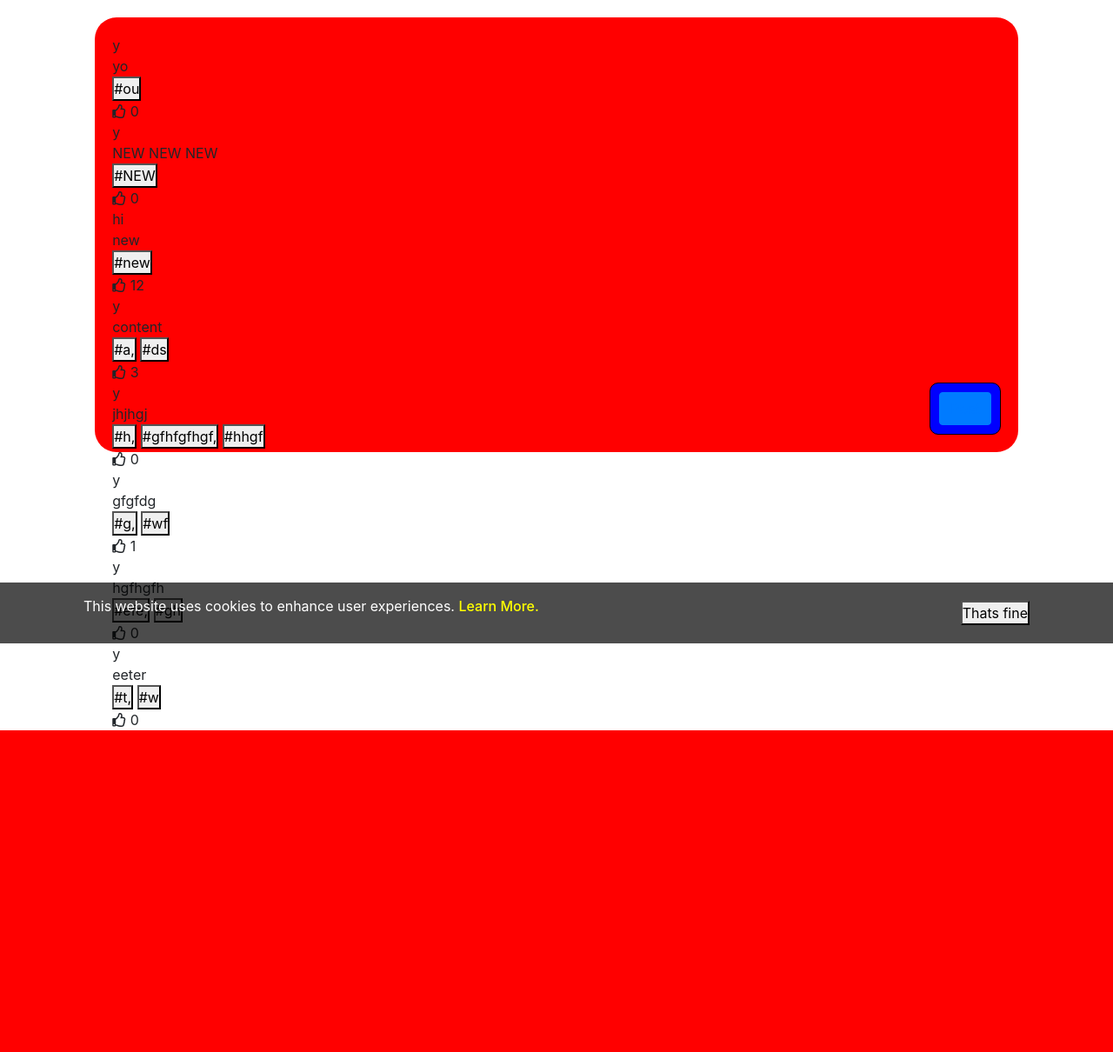
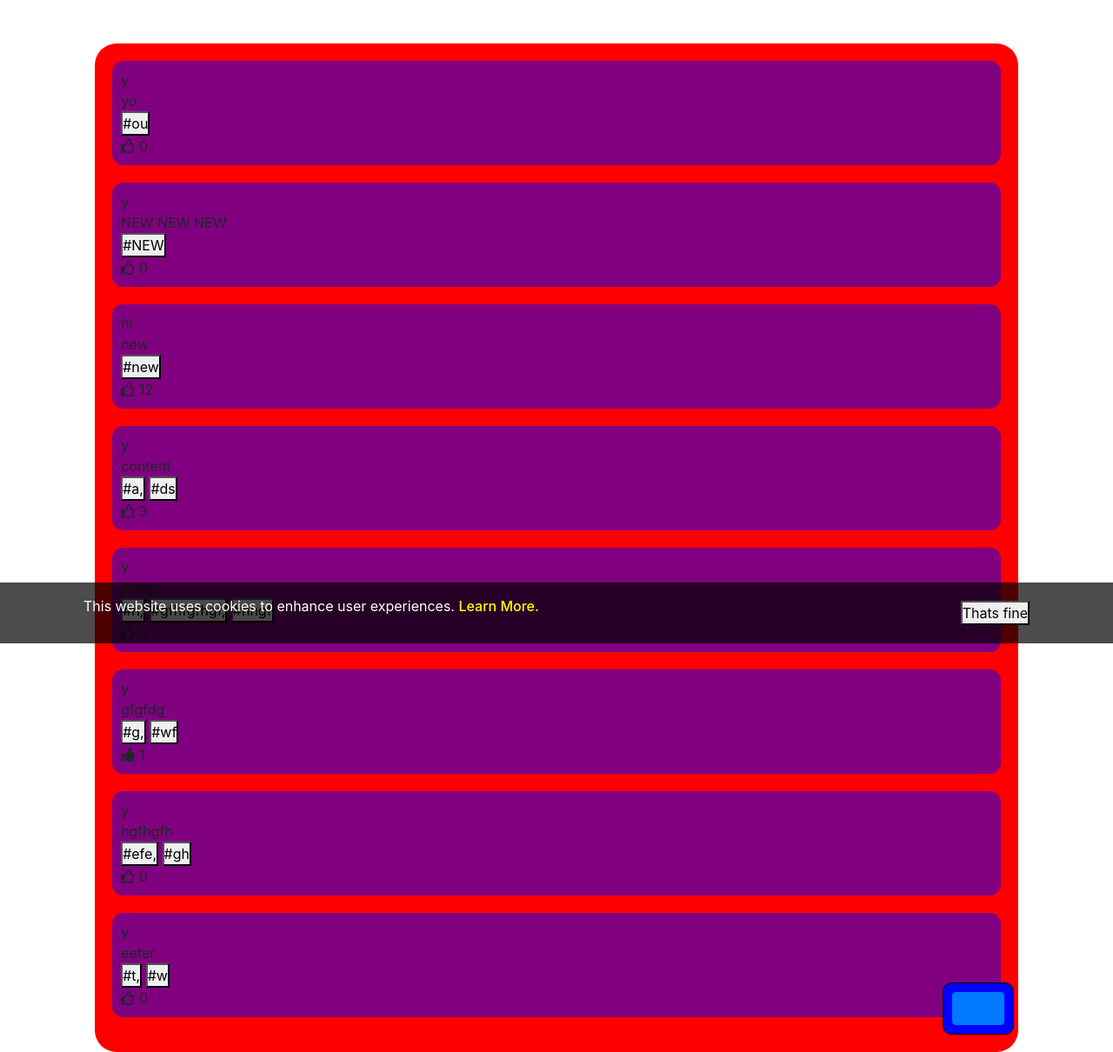
Before and after one commit to MichaelPotishman/My-Web-Dev-Coursework-2, a Flask app: page /feed in a window 1280 px wide. Shown: the part 60-1270 px from the top of the page at 87% size. Before the commit the page ends 900 px from the top, so only its background shows below. Run offline with Flask 3, Linux system fonts and the light colour scheme; a user stored in the database is signed in; some libraries are stand-ins or nearby versions.

Commit message:
New changes

```diff
--- a/section_9_ajax_casestudy/app/static/script.js
+++ b/section_9_ajax_casestudy/app/static/script.js
@@ -75,3 +75,20 @@ document.getElementById('theme-toggle').addEventListener('click', function () {
     }
 
 });
+
+// changing the icon of the thumbs up button
+const voteButtons = document.querySelectorAll('.vote')
+
+voteButtons.forEach(button => {
+    button.addEventListener('click', function() {
+        const icon = button.querySelector('i');
+
+        if (icon.classList.contains('far')){
+            icon.classList.remove('far');
+            icon.classList.add('fas');
+        } else {
+            icon.classList.remove('fas');
+            icon.classList.add('far');
+        }
+    })
+})
--- a/section_9_ajax_casestudy/app/static/styles.css
+++ b/section_9_ajax_casestudy/app/static/styles.css
@@ -91,15 +91,24 @@ body{
 
 
 /* FEED.html */
-.new-main{
-    position: relative;
-    display: flex;
+.new-main {
+    border-radius: 25px;
+    margin-top: 50px;
+    display: grid;
+    grid-template-columns: 1fr;  /* Ensures only one column */
+    width: 100%;
     background-color: red;
-    margin-top: 20px;
-    height: 500px;
-    border-radius: 25px;
     padding: 20px;
 }
+
+.post-container {
+    padding: 10px;
+    border-radius: 12.5px;
+    width: 100%;  /* Ensures the container takes up the full width */
+    background-color: purple;
+    margin-bottom: 20px;
+}
+
 
 .navbar.cookie {
     padding-top: 100px;
--- a/section_9_ajax_casestudy/app/static/vote.js
+++ b/section_9_ajax_casestudy/app/static/vote.js
@@ -30,8 +30,6 @@ $(document).ready(function() {
                 // Check which count to update
                 if(vote_type == "up") {
                     clicked_obj.children()[1].innerHTML = " " + response.upvotes;
-                } else {
-                    clicked_obj.children()[1].innerHTML = " " + response.downvotes;
                 }
             },
             error: function(error){
--- a/section_9_ajax_casestudy/app/templates/feed.html
+++ b/section_9_ajax_casestudy/app/templates/feed.html
@@ -11,6 +11,8 @@
             <!-- Get the dictionary containing data, then loop through everything in the correct post_id-->
             {% for post_id, post_data in posts.items() %}
                 <div class="post-container">
+                    <div class="left-container">
+
                         <div class="username-container">
                             {{ post_data.username }}
                         </div>
@@ -28,7 +30,15 @@
                             {% endfor %}
                         </div>
                         <a class="vote" id="{{ post_id }}">
+                            {% if liked_posts[post_id] == True %}
+                                <i class="fas fa-thumbs-up" id="up"></i><span id="sup"> {{ post_data.upvotes }}</span></a>
+                            {% else %}
                                 <i class="far fa-thumbs-up" id="up"></i><span id="sup"> {{ post_data.upvotes }}</span></a>
+                            {% endif %}
+                    </div>
+                    <div class="right-container">
+
+                    </div>
                 </div>
             {% endfor %}
             <!-- Get the user_id in posts table, then use this to get the username from Users table with that user_id-->
--- a/section_9_ajax_casestudy/app/views.py
+++ b/section_9_ajax_casestudy/app/views.py
@@ -6,41 +6,6 @@ from flask_login import login_user, logout_user, login_required, current_user
 
 
 import json
-
-
-
-
-# @app.route('/', methods=['GET', 'POST'])
-# def login():
-#     form = LoginForm()
-
-#     if form.validate_on_submit():
-#         action = request.form.get('action')  # Get the action value from the form submission
-#         print("Action: ", action)
-
-#         if action == 'registering':
-#             # Handle registration logic
-#             new_user = models.User(username=form.username.data, password=form.password.data)
-#             db.session.add(new_user)
-#             db.session.commit()
-#             flash(f"Hello {form.username.data}, you have been successfully registered!")
-
-#         elif action == 'logging-in':
-#             # Handle login logic
-#             user = models.User.query.filter_by(username=form.username.data).first()
-#             if user and user.password == form.password.data:  # Ideally, hash and check passwords
-#                 login_user(user)
-#                 flash("Login Successful!")
-#                 return redirect(url_for('index'))  # Redirect to the homepage or dashboard
-#             else:
-#                 flash("Invalid username or password.")
-
-#     return render_template('home.html', form=form, title="Login / Register")
-
-# @app.route('/', methods=['GET','POST'])
-# def home():
-#     form = LoginForm()
-#     return render_template('home.html', form=form, title="Login / Register")
 
 @app.route('/', methods=['GET', 'POST'])
 def login():
@@ -59,7 +24,6 @@ def login():
             flash("Invalid username or password.")
 
     return render_template('home.html', form=form, title="Login / Register", theme=theme)
-
 
 @app.route('/register', methods=['GET','POST'])
 def register():
@@ -82,6 +46,7 @@ def feed():
     user_posts = models.Posts.query.join(models.User, models.Posts.user_id == models.User.id).join(models.PostHashtag, models.Posts.post_id == models.PostHashtag.post_id).join(models.Hashtags, models.PostHashtag.hashtag_id == models.Hashtags.id).order_by(models.Posts.post_id.desc()).all()
 
     posts_dict = {}
+    liked_posts = {}
     for post in user_posts:
         post_id = post.post_id
         if post.post_id not in posts_dict:
@@ -89,9 +54,14 @@ def feed():
         for hashtag in post.hashtags:
             posts_dict[post_id]['hashtags'].append(hashtag.name)
 
+        existing_like = models.Likes.query.filter_by(user_id=current_user.id, post_id=post_id).first()
+        if existing_like:
+            print("FOR POST :", post_id, "EXISTING LIKE: TRUE")
+        liked_posts[post_id] = bool(existing_like)
+
 
     theme = request.cookies.get('theme')
-    return render_template('feed.html', theme=theme, posts=posts_dict)
+    return render_template('feed.html', theme=theme, posts=posts_dict, liked_posts = liked_posts)
 
 @app.route('/post', methods=['GET', 'POST'])
 def post():
@@ -139,40 +109,38 @@ def post():
 
     return render_template('post.html', theme=theme, form=form)
 
-
-
 from flask import request, jsonify
 import json
 
 @app.route('/vote', methods=['POST'])
 def vote():
-    try:
-        # Parse incoming JSON data
-        data = json.loads(request.data)
-        post_id = int(data.get('post_id'))
-        vote_type = data.get('vote_type')
+    data = json.loads(request.data)
+    post_id = int(data.get('post_id'))
+    print("Post ID = ", post_id)
 
-        # Query the database for the relevant post
-        post = models.Post.query.get(post_id)  # Adjust to match your model name
 
-        if not post:
-            return jsonify({'error': 'Post not found'}), 404
+    # this looks through likes table and sees if current post id has been liked already by the current user
+    existing_like = models.Likes.query.filter_by(user_id=current_user.id, post_id=post_id).first()
 
-        # Update vote count based on vote type
-        if vote_type == "up":
+    post = models.Posts.query.get(post_id)
+
+
+    if post is None:
+        return json.dumps({'status': 'error', 'message': f'Post with ID {post_id} not found'}), 404
+
+    # Initialize upvotes to 0 if None
+    if post.upvotes is None:
+        post.upvotes = 0
+
+    if data.get('vote_type'):
+        if existing_like:
+            print("EXISTING LIKE")
+            db.session.delete(existing_like)
+            post.upvotes -= 1
+        else:
+            new_like = models.Likes(user_id=current_user.id, post_id=post_id)
+            db.session.add(new_like)
             post.upvotes += 1
-        elif vote_type == "down":
-            post.downvotes += 1
-        else:
-            return jsonify({'error': 'Invalid vote type'}), 400
 
-        # Commit changes to the database
-        db.session.commit()
-
-        # Return updated vote counts
-        return jsonify({'status': 'OK', 'upvotes': post.upvotes, 'downvotes': post.downvotes})
-
-    except Exception as e:
-        # Log the error and return a 500 response
-        app.logger.error(f"Error processing vote: {str(e)}")
-        return jsonify({'error': 'Internal Server Error'}), 500
+    db.session.commit()
+    return json.dumps({'status':'OK', 'upvotes': post.upvotes})
```
Also changed, not shown: section_9_ajax_casestudy/app.db. Lines whose indentation alone changed are shown as unchanged.
